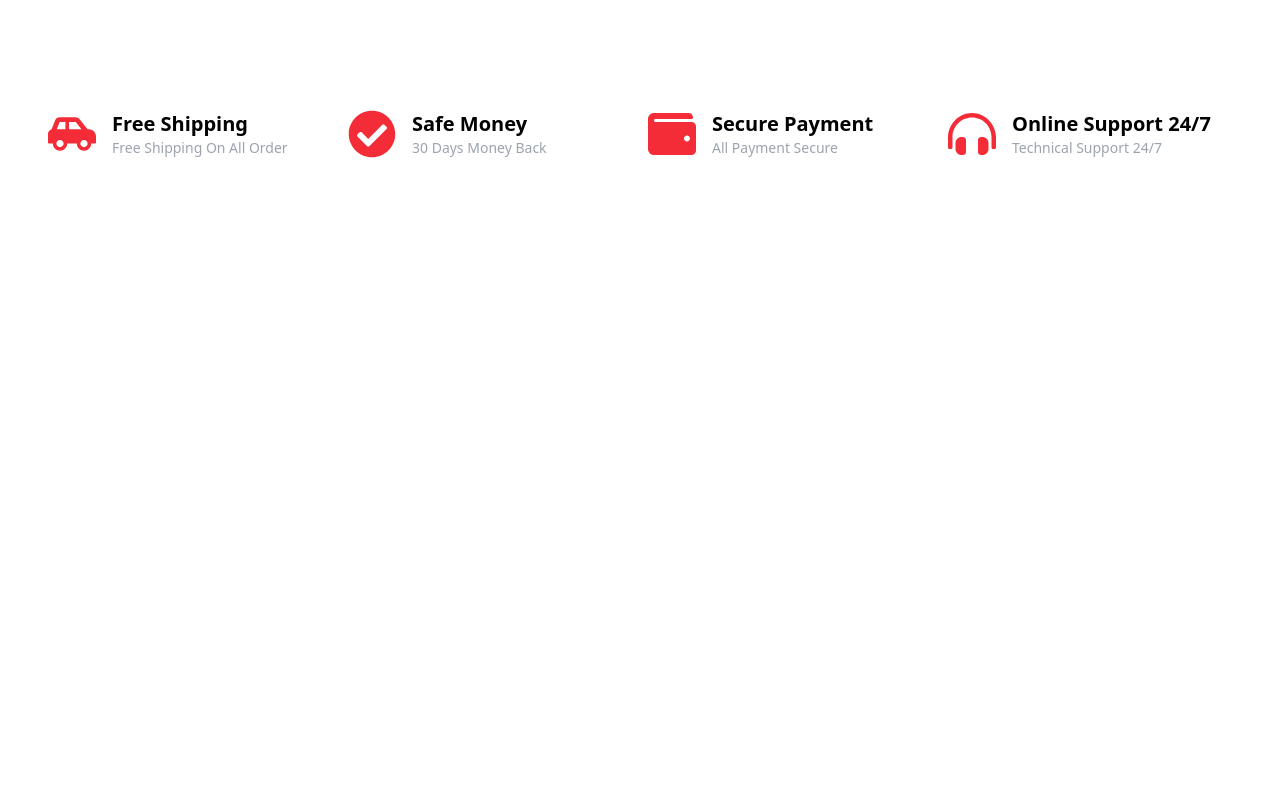
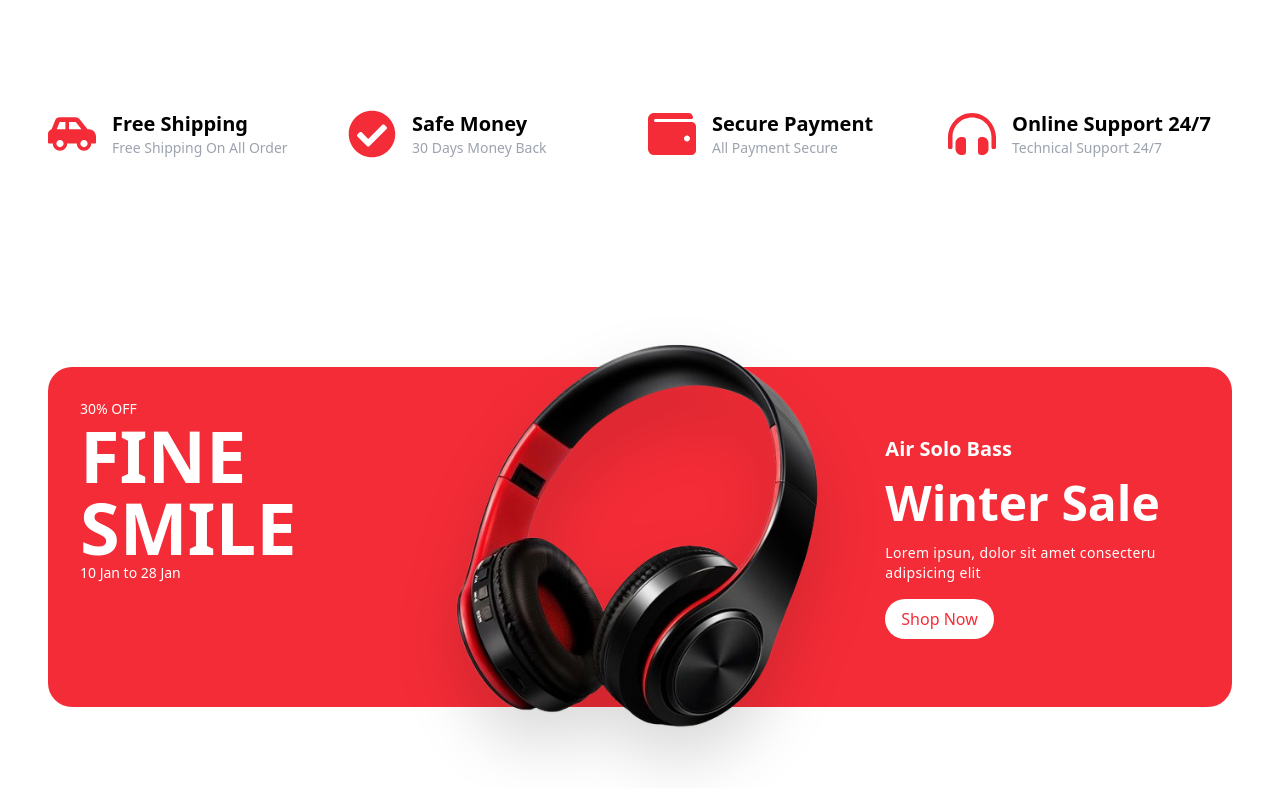
Before and after one commit to CQuirozVidal/Pagweb_Muestra1, a React (Vite) app in the folder frontend/: page / in a window 1280 px wide. Shown: the part 1684-2472 px from the top of the page. Before the commit the page ends 1922 px from the top, so only its background shows below. Built offline with nearby package versions, Linux system fonts and the light colour scheme.

Commit message:
terminado banner tailwind

```diff
--- a/frontend/src/App.jsx
+++ b/frontend/src/App.jsx
@@ -4,7 +4,21 @@ import Hero from './components/Hero/Hero';
 import Category from './components/Category/Category';
 import Category2 from './components/Category/Category2';
 import Services from './components/Services/Services';
+import Banner from './components/Banner/Banner';
 
+import headphones from "./assets/hero/headphone.png";
+
+const BannerData = {
+  discount: "30% OFF",
+  title: "Fine Smile",
+  date: "10 Jan to 28 Jan",
+  image: headphones,
+  title2: "Air Solo Bass",
+  title3: "Winter Sale",
+  title4:
+    "Lorem ipsun, dolor sit amet consecteru adipsicing elit",
+  bgColor: "#f42c37",
+};
 
 const App = () => {
   return (
@@ -19,6 +33,7 @@ const App = () => {
     <Category />
     <Category2 />
     <Services />
+    <Banner data={BannerData}/>
 
   </div>
   );
--- /dev/null
+++ b/frontend/src/components/Banner/Banner.jsx
@@ -0,0 +1,50 @@
+import React from 'react'
+
+const Banner = ({data}) => {
+  return(
+  <div className='min-h-[550px] flex justify-center items-center
+  pt-12'>
+    <div className='container'>
+        <div
+        style={{ backgroundColor: data.bgColor }}
+        className='grid grid-cols-1 md:grid-cols-3 gap-6
+        item-center text-white rounded-3xl'
+        >
+            {/* First col */ }
+            <div className='p-6 sm:p-8'>
+                <p className='text-sm'>{data.discount}</p>
+                <h1 className='uppercase text-4xl lg:text-7xl
+                font-bold'>
+                    {" "}
+                    {data.title}
+                </h1>
+                <p className='text-sm'>{data.date}</p>
+            </div>
+            {/* Second col */ }
+            <div className='h-full flex items-center'>
+                <img src={data.image}
+                alt=""
+                className='scale-125 w-[250px] md:w-[340px] mx-auto
+                drop-shadow-2xl object-cover'
+                />
+            </div>
+            {/* Third col */ }
+            <div className='flex flex-col justify-center gap-4 p-6
+            sm:p-8'>
+                <p className='font-bold text-xl'>{data.title2}</p>
+                <p className='text-3xl sm:text-5xl font-bold'>{data.title3}</p>
+                <p className='text-sm tracking-wide leading-5'>{data.title4}</p>
+                <div>
+                    <button
+                    style = {{ color:data.bgColor }}
+                    className='bg-white
+                    py-2 px-4 rounded-full'>Shop Now</button>
+                </div>
+            </div>
+        </div>
+    </div>
+  </div>
+  );
+};
+
+export default Banner;
```
